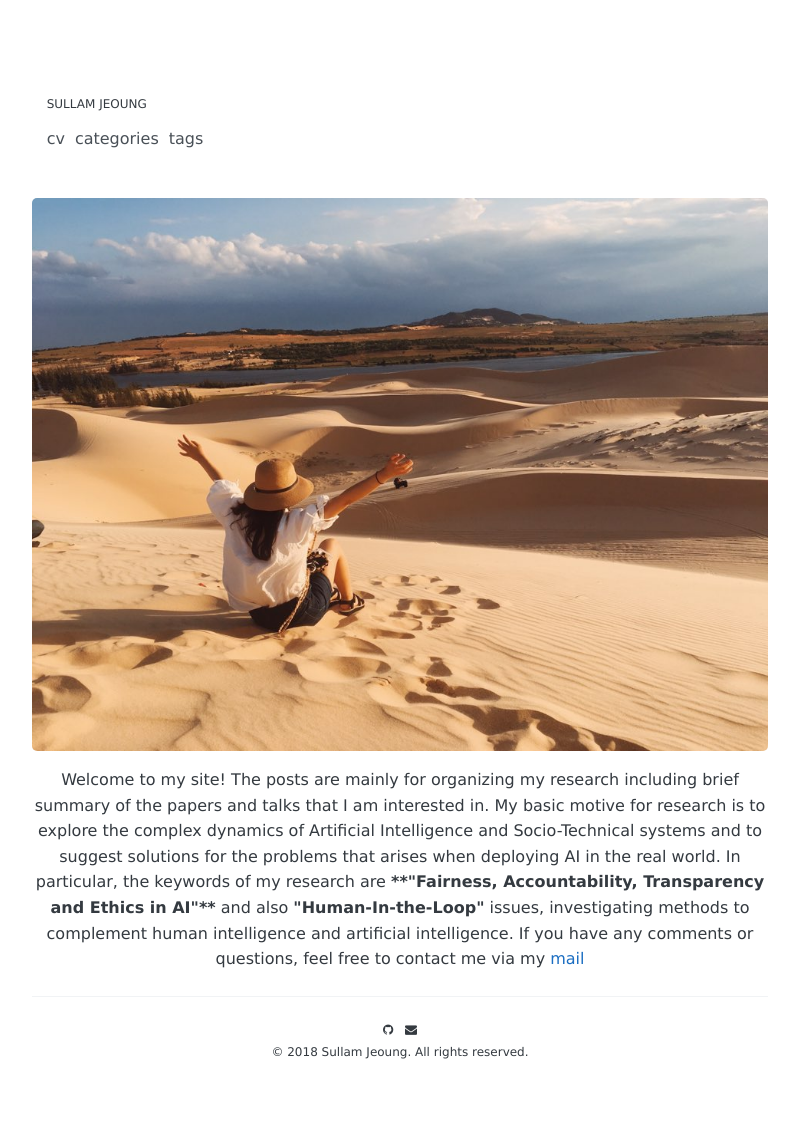
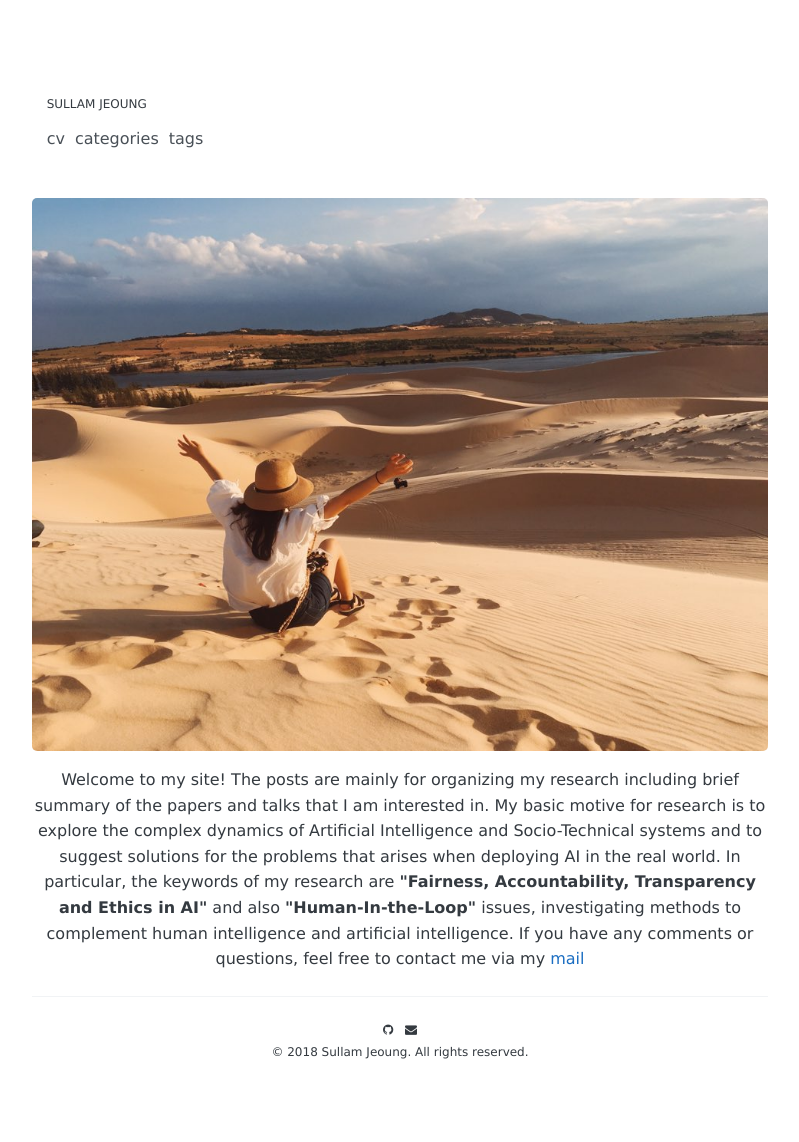
Before and after one commit to sullamij/sullamij.research.github.io, a Jekyll site: the page built from index.md, in a window 1280 px wide. Shown: the whole page, without its empty margins (240-1039 px from the left). Built offline with Jekyll 4.4.1, drawn with Linux system fonts in a browser that asks for light colours; some web fonts are replaced; the list of posts is cut into pages by our own code.

```diff
--- a/index.md
+++ b/index.md
@@ -8,4 +8,4 @@ permalink: /
 ![profile](./assets/img/profile.jpg)
 
 
-<center> Welcome to my site! The posts are mainly for organizing my research including brief summary of the papers and talks that I am interested in. My basic motive for research is to explore the complex dynamics of Artificial Intelligence and Socio-Technical systems and to suggest solutions for the problems that arises when deploying AI in the real world. In particular, the keywords of my research are <b>**"Fairness, Accountability, Transparency and Ethics in AI"**</b> and also <b>"Human-In-the-Loop"</b> issues, investigating methods to complement human intelligence and artificial intelligence. If you have any comments or questions, feel free to contact me via my <a href="mailto:sullamij@gmail.com">mail</a> </center>
+<center> Welcome to my site! The posts are mainly for organizing my research including brief summary of the papers and talks that I am interested in. My basic motive for research is to explore the complex dynamics of Artificial Intelligence and Socio-Technical systems and to suggest solutions for the problems that arises when deploying AI in the real world. In particular, the keywords of my research are <b>"Fairness, Accountability, Transparency and Ethics in AI"</b> and also <b>"Human-In-the-Loop"</b> issues, investigating methods to complement human intelligence and artificial intelligence. If you have any comments or questions, feel free to contact me via my <a href="mailto:sullamij@gmail.com">mail</a> </center>
```
